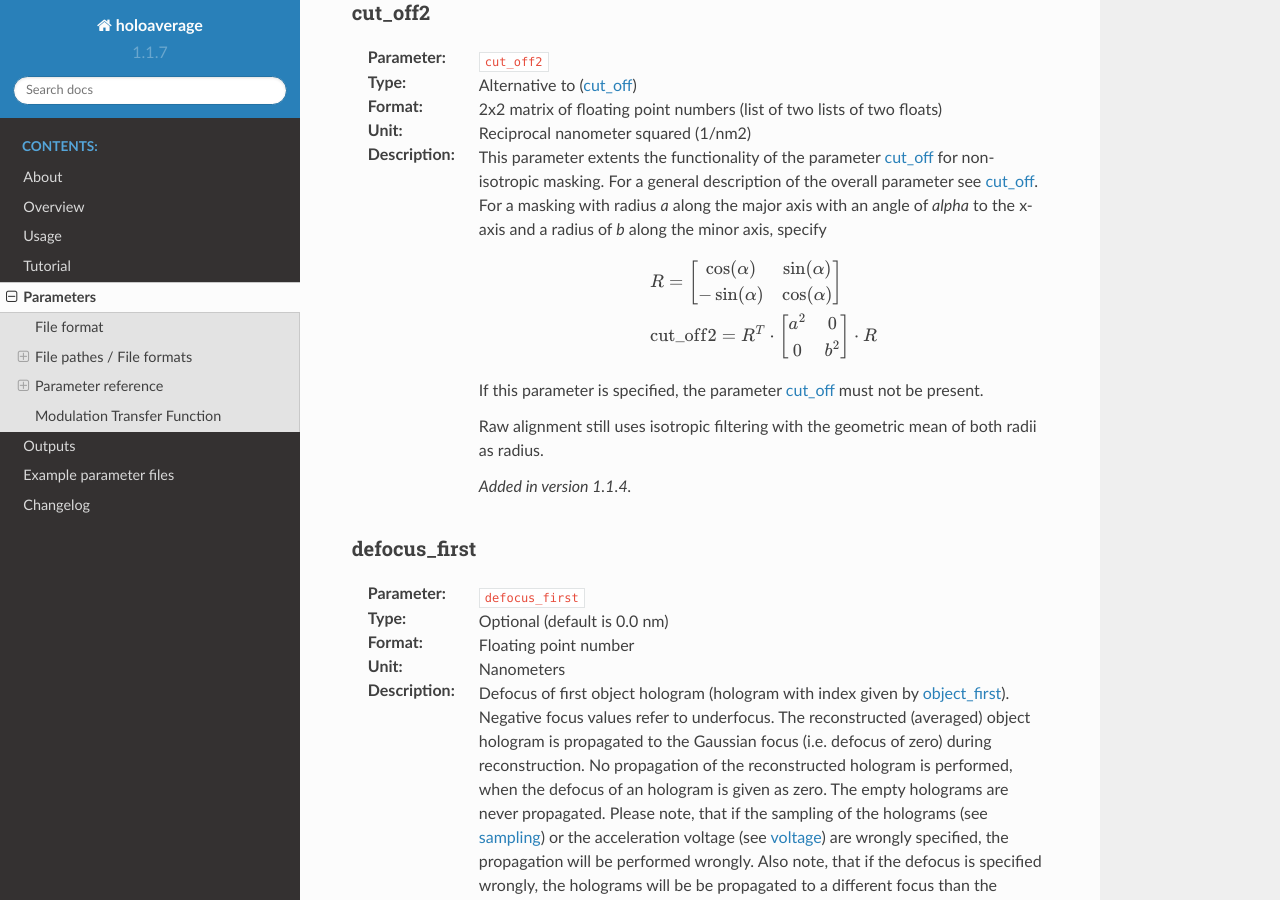
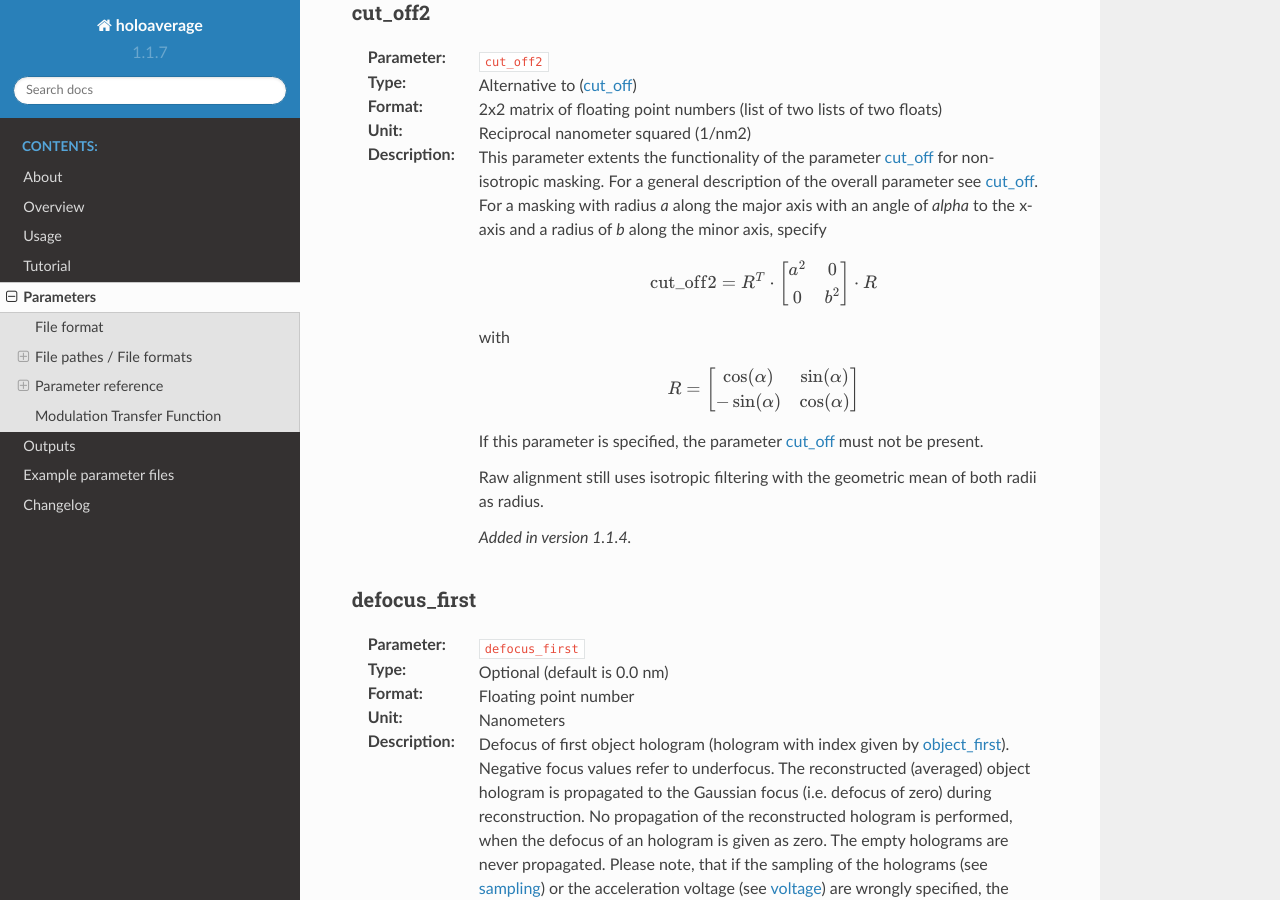
Before and after one commit to niermann/holoaverage, a Sphinx documentation site: the page built from docs/parameters.rst, in a window 1280 px wide and 900 px high, scrolled down 4698 px. Built offline with Sphinx 7.4.7 and the Read the Docs theme 2.0.0, drawn with Linux system fonts in a browser that asks for light colours.

Commit message:
Fix documentation

```diff
--- a/docs/parameters.rst
+++ b/docs/parameters.rst
@@ -224,16 +224,18 @@ cut_off2
     the major axis with an angle of `alpha` to the x-axis and a radius of `b` along the minor axis, specify
 
     .. math::
-        \begin{multline}
-        R = \left[ \begin{array}{cc}
-        \cos(\alpha) & \sin(\alpha) \\
-        -\sin(\alpha) & \cos(\alpha) \\
-        \end{array}\right] \\
         \mathrm{cut\_off2} = R^T \cdot \left[ \begin{array}{cc}
         a^2 & 0 \\
         0 & b^2 \\
         \end{array}\right] \cdot R
-        \end{multline}
+
+    with
+
+    .. math::
+        R = \left[ \begin{array}{cc}
+        \cos(\alpha) & \sin(\alpha) \\
+        -\sin(\alpha) & \cos(\alpha) \\
+        \end{array}\right]
 
     If this parameter is specified, the parameter :ref:`param-cut_off` must not be present.
 
```
